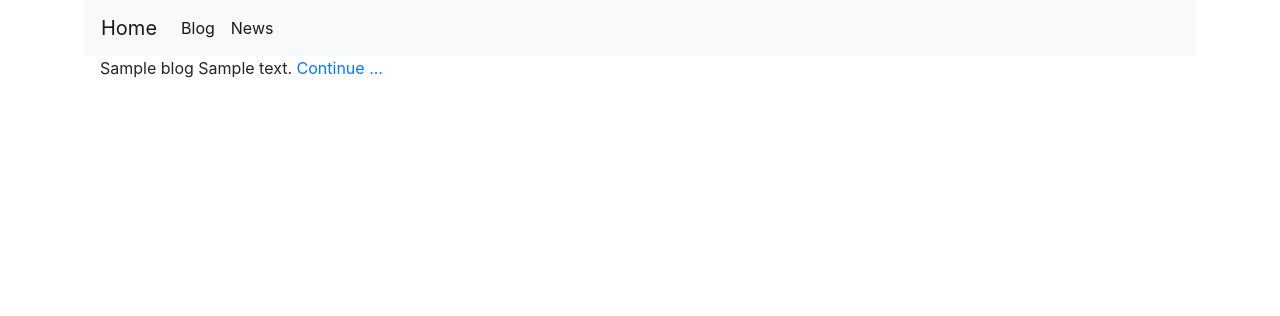
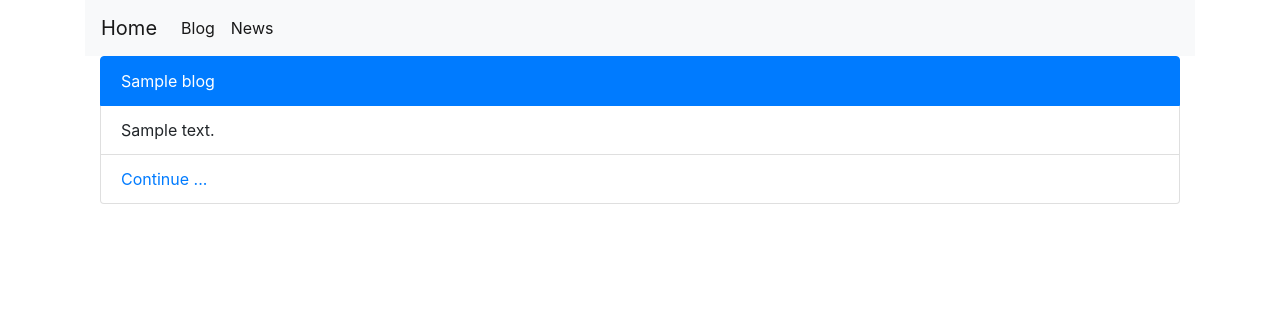
Before and after one commit to shkamir/newsApp, a Django app: template templates/blog.html in a window 1280 px wide. Shown: the top 316 px of the page. Run offline with Django 3.2, Linux system fonts and the light colour scheme; the template is opened without the code that fills it: most values are stand-ins (such as "Sample title", 1, 10 or a date in 2020); data that the repository does not hold is empty; some libraries are stand-ins or nearby versions.

Commit message:
modified:   templates/blog.html 	modified:   templates/news.html

```diff
--- a/templates/blog.html
+++ b/templates/blog.html
@@ -4,9 +4,18 @@
 
     <div class="container">
         {% for b in blog %}
+            <ul class="list-group">
+            <li class="list-group-item active">
                 {{  b.name }}
-            {{ b.content|safe|truncatechars_html:100}}
+            </li>
+            <li class="list-group-item"">
+                {{ b.content|safe|truncatechars_html:100}}
+            </li>
+            <li class="list-group-item">
+
             <a href="{{ b.get_absolute_url }}">Continue ...</a>
+                </li>
+        </ul>
 
         {% endfor %}
     </div>
--- a/templates/news.html
+++ b/templates/news.html
@@ -9,7 +9,7 @@
         <hr>
         <br>
             <ul class="list-group">
-                <li class="list-group-item">{{ new.title }}</li>
+                <li class="list-group-item active">{{ new.title }}</li>
                 <li class="list-group-item">{{ new.description|safe|truncatechars_html:100 }}</li>
                 <li class="list-group-item"><a href="{{ new.get_absolute_url }}"> continue</a></li>
             </ul>
```
